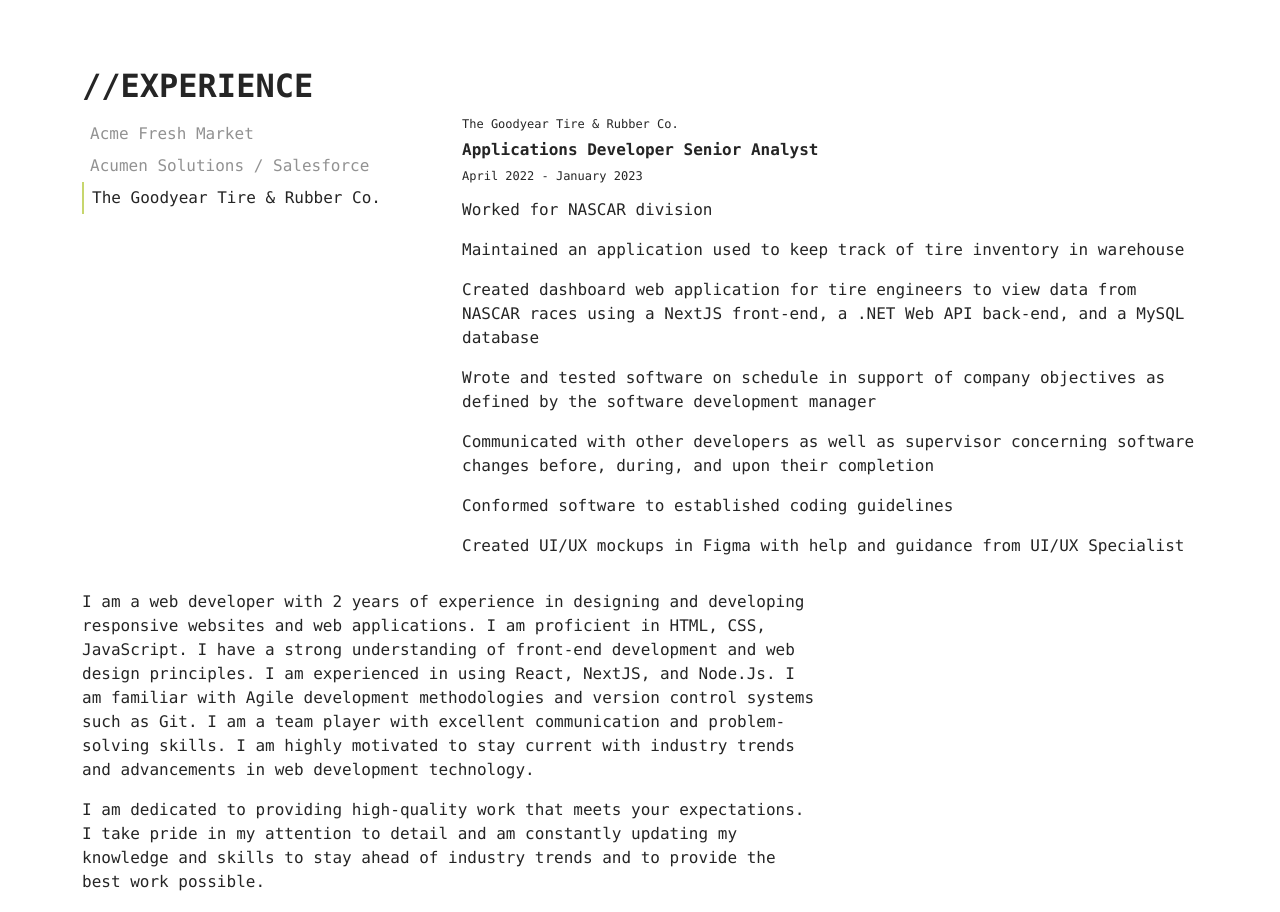
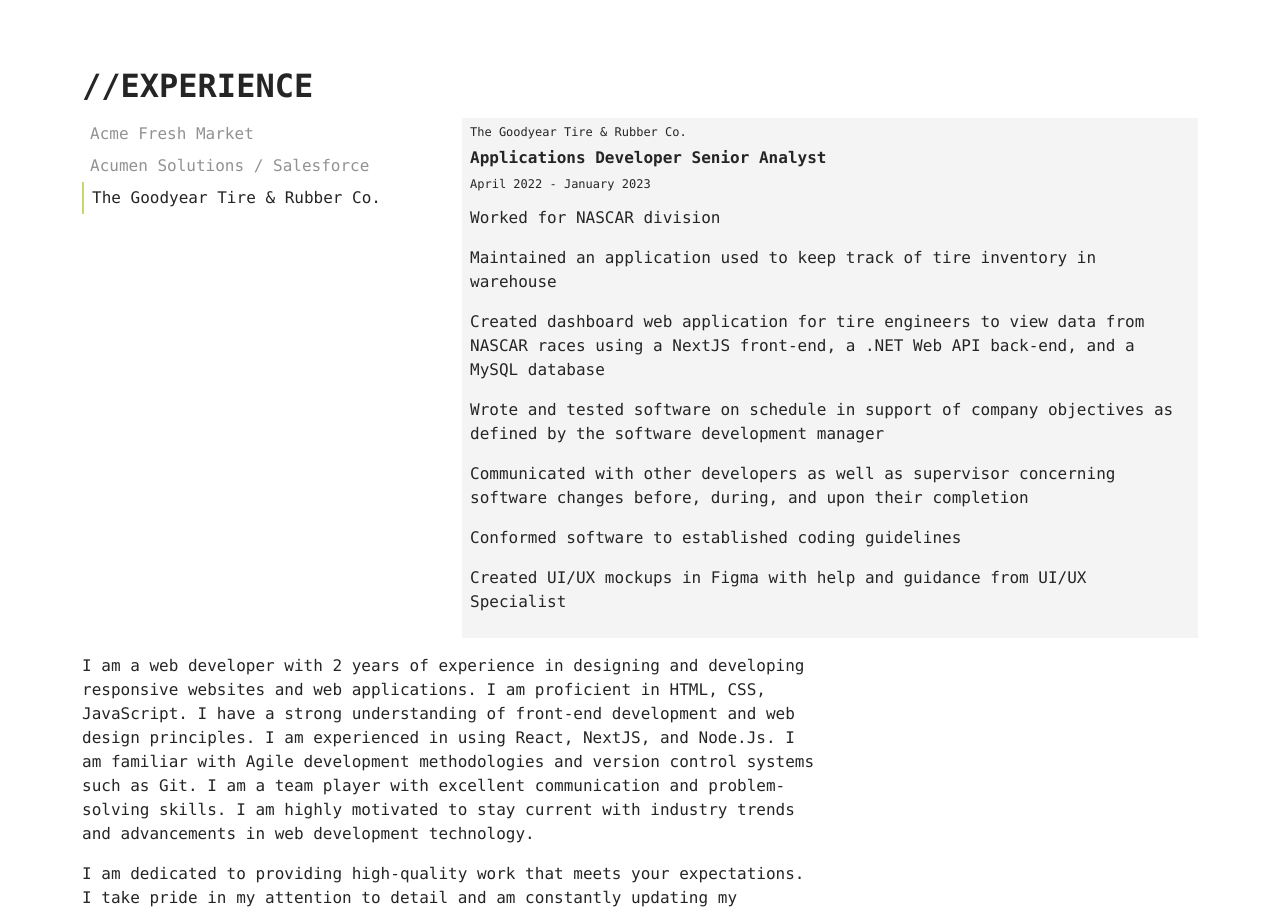
Before and after one commit to mike3497/michael-carillon-portfolio, a React (Create React App) app: page / in a window 1280 px wide. Shown: the part 1350-2262 px from the top of the page. Built offline with nearby package versions, Linux system fonts and the light colour scheme.

Commit message:
Update the experience to have a background color and padding

```diff
--- a/src/components/Experience.css
+++ b/src/components/Experience.css
@@ -23,6 +23,11 @@
     cursor: pointer;
 }
 
+.experience-tab {
+    background-color: var(--gray50);
+    padding: 8px;
+}
+
 .languages-list {
     display: inline-block;
     list-style-type: none;
--- a/src/components/Experience.js
+++ b/src/components/Experience.js
@@ -20,7 +20,7 @@
 			</div>
 			<div className="row mb-2">
 				<div className="col-lg-4">
-					<ul className="experience-list mb-4">
+					<ul className="experience-list mb-2">
 						<li>
 							<button
 								data-index="0"
@@ -52,7 +52,7 @@
 				</div>
 				<div className="col-lg-8">
 					{selectedIndex === 0 && (
-						<div>
+						<div className="experience-tab">
 							<p className="small mb-1">Acme Fresh Market</p>
 							<p className="bold mb-1">
 								Digital Content Specialist / Data Analyst
@@ -108,7 +108,7 @@
 					)}
 
 					{selectedIndex === 1 && (
-						<div>
+						<div className="experience-tab">
 							<p className="small mb-1">Acumen Solutions / Salesforce</p>
 							<p className="bold mb-1">Associate Technical Consultant</p>
 							<p className="small">October 2020 - April 2022</p>
@@ -159,7 +159,7 @@
 					)}
 
 					{selectedIndex === 2 && (
-						<div>
+						<div className="experience-tab">
 							<p className="small mb-1">The Goodyear Tire & Rubber Co.</p>
 							<p className="bold mb-1">Applications Developer Senior Analyst</p>
 							<p className="small">April 2022 - January 2023</p>
```
